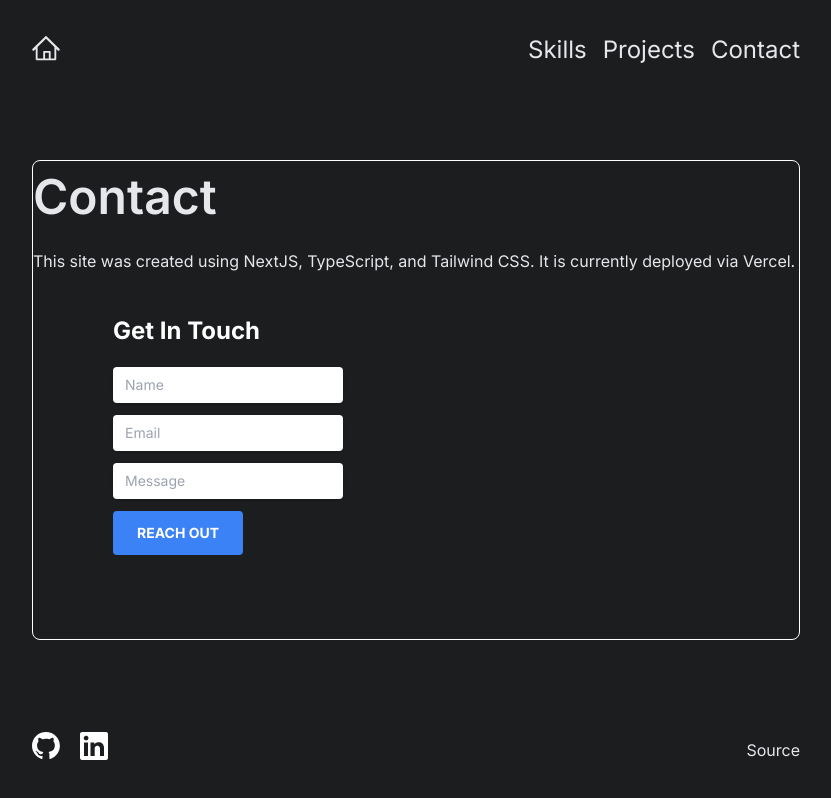
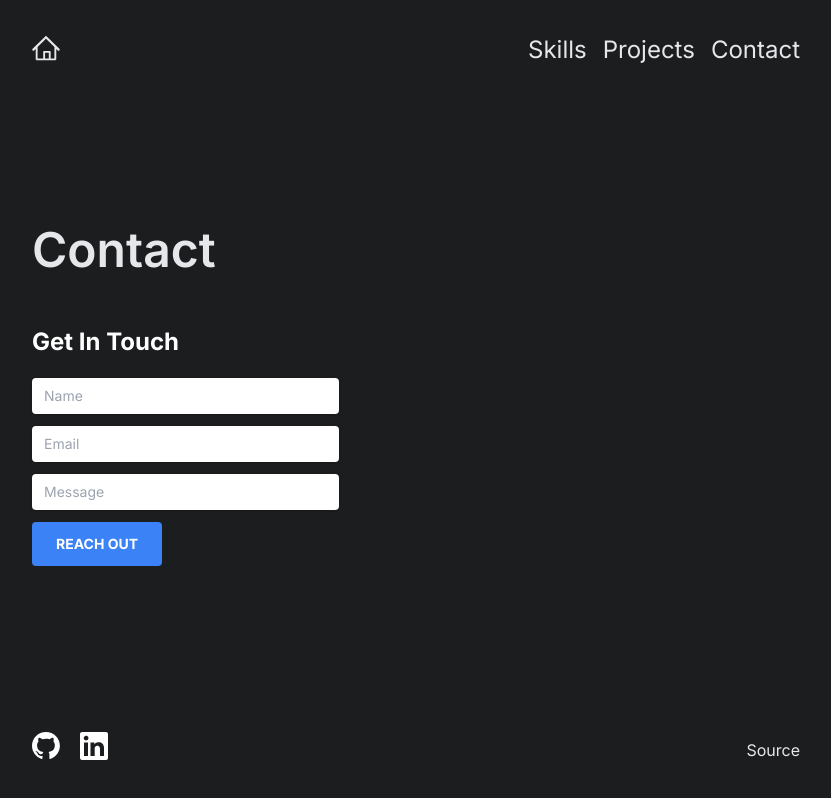
Before and after one commit to adam-kowalczuk/portfolio, a Next.js app: page /contact in a window 1280 px wide. Shown: the whole page, without its empty margins (224-1055 px from the left). Built offline with nearby package versions, Linux system fonts and the light colour scheme.

Commit message:
Properly align ContactForm

```diff
--- a/app/contact/page.tsx
+++ b/app/contact/page.tsx
@@ -3,16 +3,12 @@ import React from "react";
 
 const Page = () => {
   return (
-    <div className="w-screen h-screen bg-[#1b1d1e] flex items-center justify-center ">
-      <div className="h-[60%] w-[80%] xl:w-[60%] relative rounded-lg border border-white ">
+    <div className="w-screen h-screen bg-[#1b1d1e] flex items-center justify-center">
+      <div className="w-[80%] xl:w-[60%] flex flex-col items-center md:items-start">
         <div className="flex flex-col gap-4 w-[100%] text-center sm:text-left">
           <h1 className="font-semibold text-gray-200 text-[48px]">Contact</h1>
-          <p className="text-gray-200">
-            This site was created using NextJS, TypeScript, and Tailwind CSS. It
-            is currently deployed via Vercel.
-          </p>
         </div>
-        <div className="absolute left-20 bottom-16 w-[70%] md:w-[30%]">
+        <div className="w-[70%] md:w-[40%] mt-10">
           <ContactForm />
         </div>
       </div>
```
